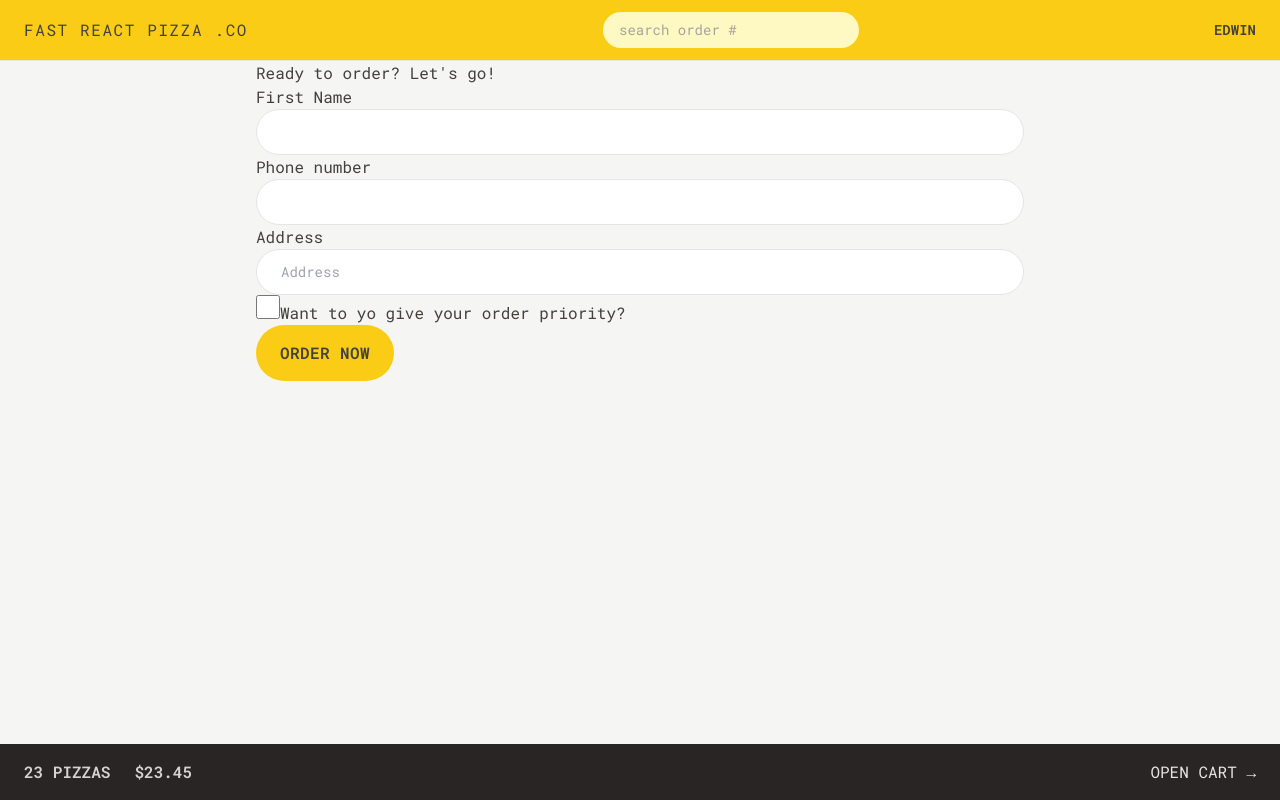
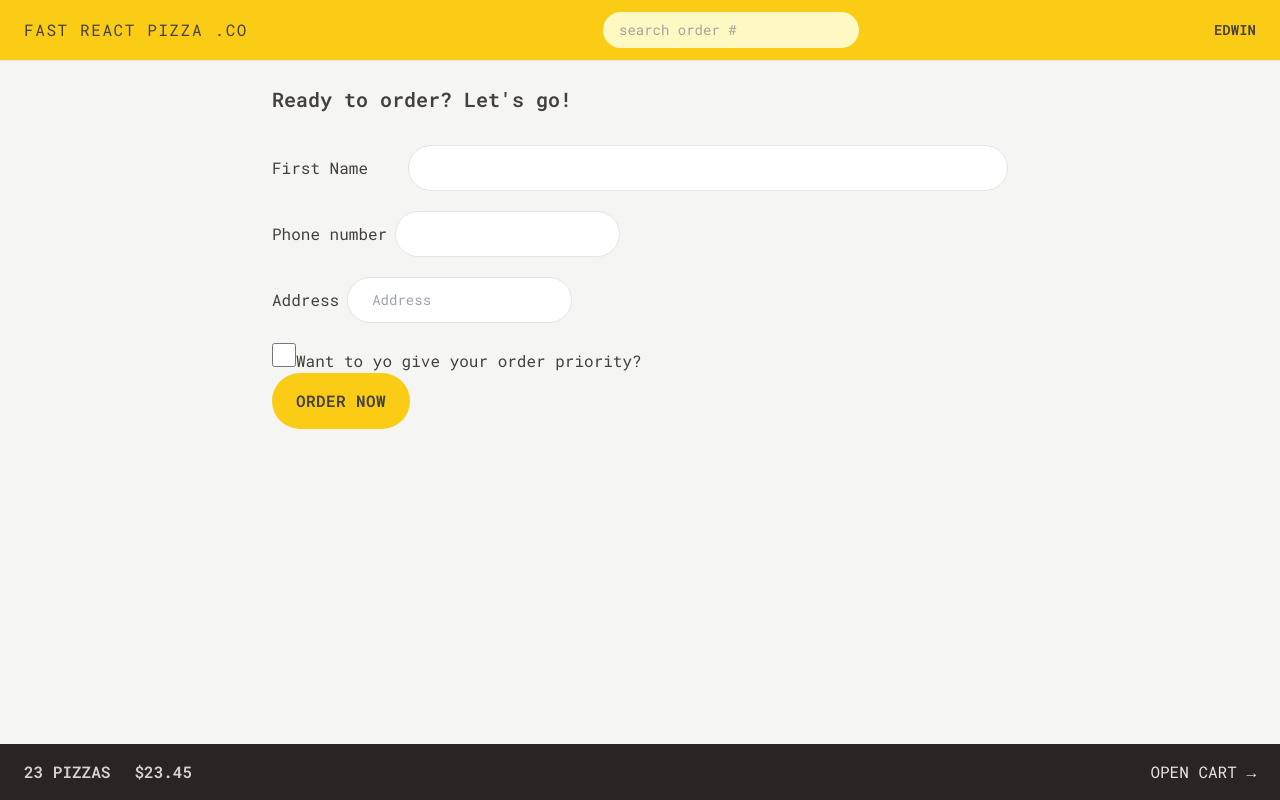
Before and after one commit to 94edwin89/Fast-React-Pizza, a React (Vite) app: page /order/new in a window 1280 px wide. Built offline with nearby package versions, Linux system fonts and the light colour scheme.

Commit message:
form styling initializing

```diff
--- a/src/features/order/CreateOrder.jsx
+++ b/src/features/order/CreateOrder.jsx
@@ -42,16 +42,18 @@ function CreateOrder() {
   const cart = fakeCart;
 
   return (
-    <div>
-      <h2>Ready to order? Let&apos;s go!</h2>
+    <div className="px-4 py-6">
+      <h2 className="mb-8 text-xl font-semibold">
+        Ready to order? Let&apos;s go!
+      </h2>
 
       <Form method="POST">
-        <div>
-          <label>First Name</label>
+        <div className="mb-5 flex flex-col gap-2 sm:flex-row sm:items-center">
+          <label className="sm:basis-40">First Name</label>
           <input type="text" name="customer" className="input" required />
         </div>
 
-        <div>
+        <div className="mb-5 flex flex-col gap-2 sm:flex-row sm:items-center">
           <label>Phone number</label>
           <div>
             <input type="tel" name="phone" className="input" required />
@@ -59,7 +61,7 @@ function CreateOrder() {
           {formErrors?.phone && <p>{formErrors.phone}</p>}
         </div>
 
-        <div>
+        <div className="mb-5 flex flex-col gap-2 sm:flex-row sm:items-center">
           <label>Address</label>
           <div>
             <input
```
